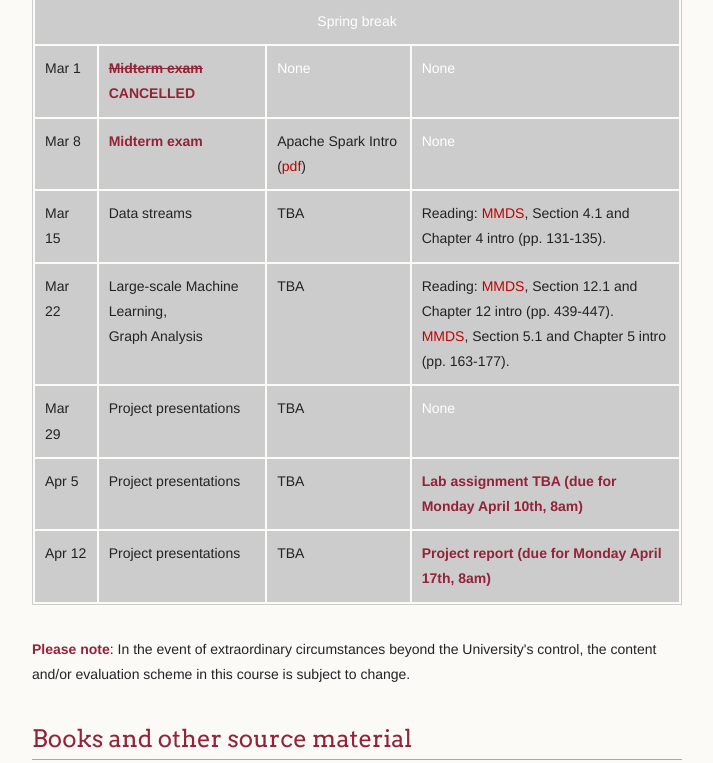
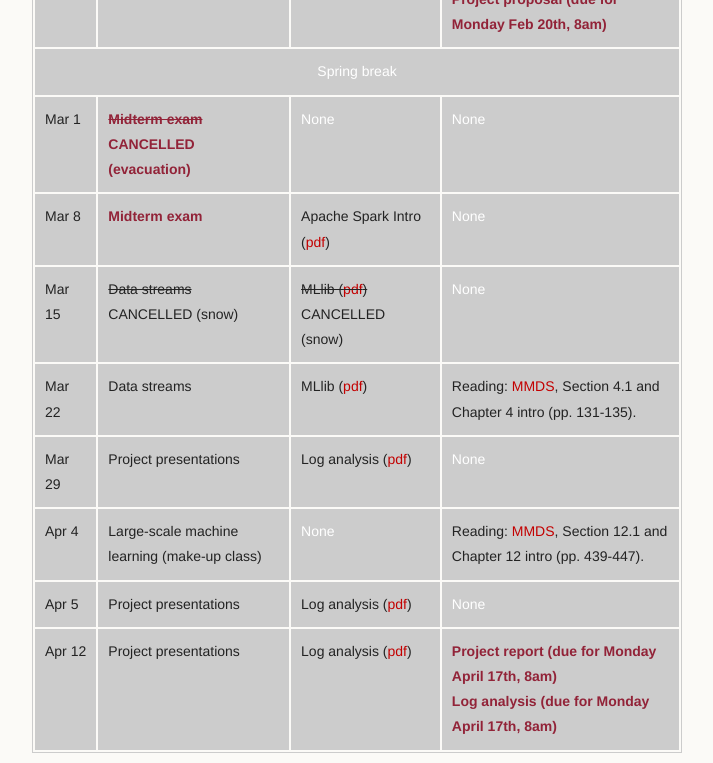
Before and after one commit to tgteacher/big-data-analytics-course, a plain HTML site: page outline/outline.html in a window 1280 px wide. Shown: the part 1803-2566 px from the top of the page, without its empty margins (278-991 px from the left). Drawn offline with Linux system fonts and the light colour scheme.

Commit message:
Updates in schedule

```diff
--- a/outline/outline.html
+++ b/outline/outline.html
@@ -63,6 +63,7 @@
         </h2>
 	<ul>
 	  <li>Lectures: Wednesday 5:45PM - 8:15PM at <strong>H 423 SGW</strong>.</li>
+	  <li><strong>Make-up class: Tuesday April 4th, 8:30pm - 11pm at H 540</strong></li>.
 	  <li>Labs: Wednesday 3:45PM - 5:35PM. <strong>Bring your own laptop</strong>. Sections are defined from your <strong>last name</strong> as it appears on Moodle:
 	    <ul>
 	      <li><strong>[A-K]</strong>: Room <strong>H603-1</strong> (TA: Hayot-Sasson)</li>
@@ -119,14 +120,15 @@
 
 <tr><td colspan="4"><center><font color="white">Spring break</font></center></td></tr>
 
-<tr><td>Mar 1 </td> <td><strong><s>Midterm exam</s> CANCELLED</strong>          </td> <td><font color="white">None</font>    </td>  <td><font color="white">None</font>  </td></tr>
+<tr><td>Mar 1 </td> <td><strong><s>Midterm exam</s> CANCELLED (evacuation)</strong>          </td> <td><font color="white">None</font>    </td>  <td><font color="white">None</font>  </td></tr>
 
 <tr><td>Mar 8</td>  <td><strong>Midterm exam</strong>  </td> <td>Apache Spark Intro (<a href="https://github.com/glatard/big-data-analytics-course/releases/download/0.8/spark.pdf">pdf</a>)     </td> <td><font color="white">None</font>    </td> </tr>
-<tr><td>Mar 15</td> <td>Data streams                             </td> <td>TBA      </td>  <td>Reading: <a href="#mmdsbook">MMDS</a>, Section 4.1 and Chapter 4 intro (pp. 131-135).</td></tr>
-	  <tr><td>Mar 22</td> <td>Large-scale Machine Learning, <br/>Graph Analysis                         </td> <td>TBA      </td> <td>Reading: <a href="#mmdsbook">MMDS</a>, Section 12.1 and Chapter 12 intro (pp. 439-447).<br/> <a href="#mmdsbook">MMDS</a>, Section 5.1 and Chapter 5 intro (pp. 163-177).</td></tr>
-<tr><td>Mar 29</td> <td>Project presentations                            </td> <td>TBA      </td> <td><font color="white">None</font>   </td></tr>
-<tr><td>Apr 5 </td> <td>Project presentations                   </td> <td>TBA      </td>  <td> <strong>Lab assignment TBA (due for Monday April 10th, 8am)</strong>  </td></tr>
-<tr><td>Apr 12 </td><td>Project presentations   </td> <td>TBA</td>                     <td><strong>Project report (due for Monday April 17th, 8am)</strong></td></tr>
+<tr><td>Mar 15</td> <td><s>Data streams</s> CANCELLED (snow)                             </td> <td><s>MLlib (<a href="https://github.com/glatard/big-data-analytics-course/releases/download/0.9/mllib.pdf">pdf</a>)</s> CANCELLED (snow)      </td>  <td> <font color="white">None</font>   </td></tr>
+ <tr><td>Mar 22</td> <td>Data streams                        </td> <td>MLlib (<a href="https://github.com/glatard/big-data-analytics-course/releases/download/0.10/mllib.pdf">pdf</a>)      </td> <td>Reading: <a href="#mmdsbook">MMDS</a>, Section 4.1 and Chapter 4 intro (pp. 131-135).</td></tr>
+	  <tr><td>Mar 29</td> <td>Project presentations                            </td> <td>Log analysis (<a href="https://github.com/glatard/big-data-analytics-course/releases/download/0.10/logs.pdf">pdf</a>)     </td> <td><font color="white">None</font>   </td></tr>
+	  <tr><td>Apr 4 </td> <td>Large-scale machine learning (make-up class)                   </td> <td><font color="white">None</font>   </td> <td>Reading: <a href="#mmdsbook">MMDS</a>, Section 12.1 and Chapter 12 intro (pp. 439-447). </td></tr>
+<tr><td>Apr 5 </td> <td>Project presentations                   </td> <td>Log analysis (<a href="https://github.com/glatard/big-data-analytics-course/releases/download/0.10/logs.pdf">pdf</a>)      </td>  <td> <font color="white">None</font>    </td></tr>
+<tr><td>Apr 12 </td><td>Project presentations   </td> <td>Log analysis (<a href="https://github.com/glatard/big-data-analytics-course/releases/download/0.10/logs.pdf">pdf</a>)</td>                     <td><strong>Project report (due for Monday April 17th, 8am)</strong> <br/>  <strong>Log analysis (due for Monday April 17th, 8am)</strong></td></tr>
 
 </table>
 <p>
```
